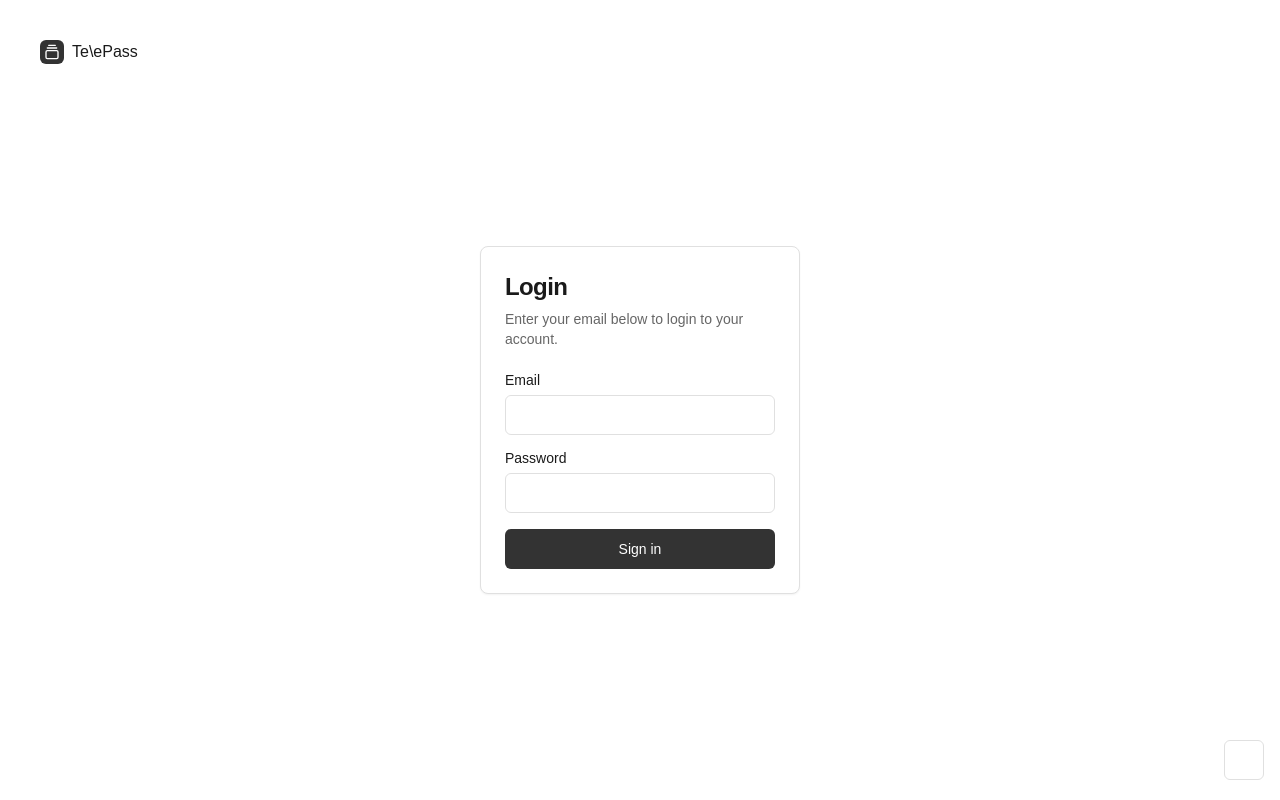
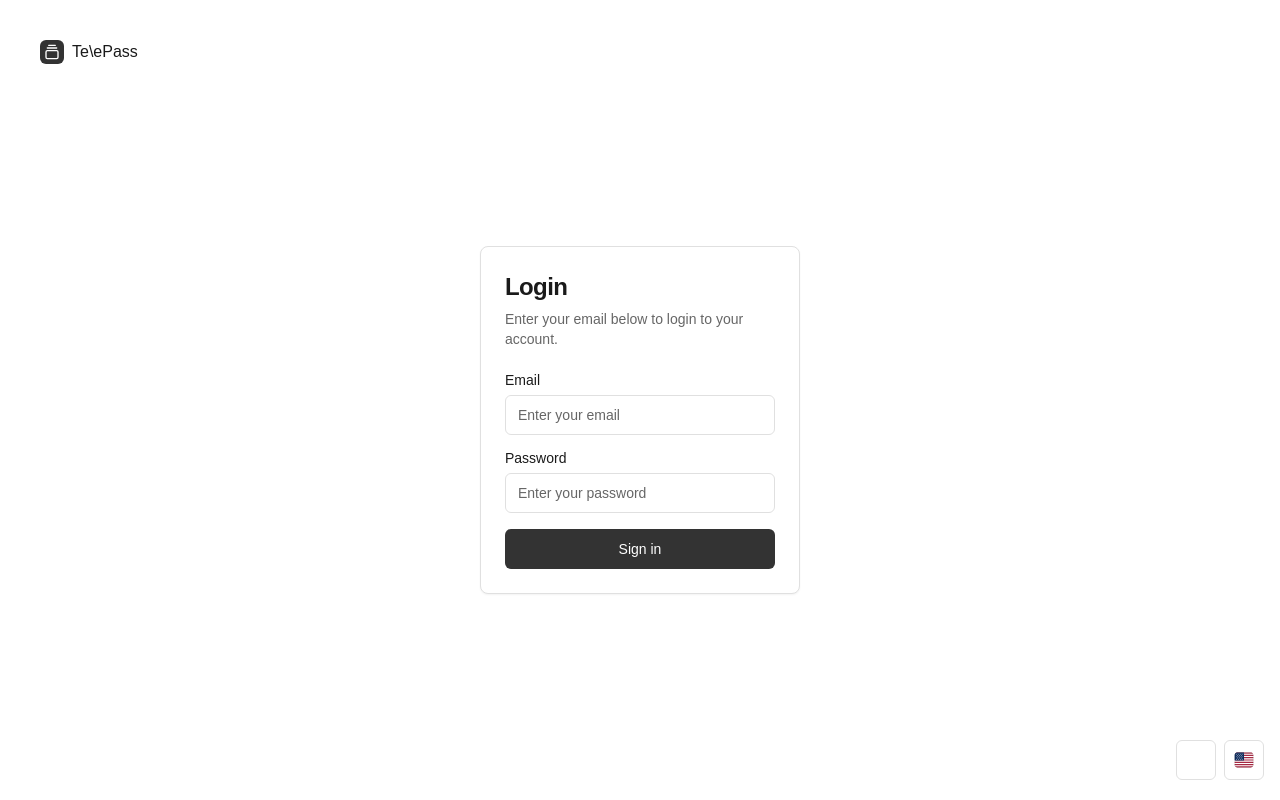
Before and after one commit to DaraXBT/telepass_web, a Next.js app: page / in a window 1280 px wide. Built offline with nearby package versions, Linux system fonts and the light colour scheme.

Commit message:
feat: add multi-language support to login page and components

```diff
--- a/src/app/page.tsx
+++ b/src/app/page.tsx
@@ -4,6 +4,7 @@ import {useEffect, useState} from "react";
 import {GalleryVerticalEnd} from "lucide-react";
 import {LoginForm} from "@/components/login-form";
 import {ThemeToggler} from "@/components/theme-toggler";
+import {LanguageToggler} from "@/components/language-toggler";
 
 export default function LoginPage() {
   const [isClient, setIsClient] = useState(false);
@@ -34,7 +35,10 @@ export default function LoginPage() {
         </div>
       </div>
       <div className="absolute bottom-5 right-4 text-white">
-        <ThemeToggler />
+        <div className="flex items-center gap-2">
+          <ThemeToggler />
+          <LanguageToggler />
+        </div>
       </div>
     </div>
   );
--- a/src/components/login-form.tsx
+++ b/src/components/login-form.tsx
@@ -12,9 +12,11 @@ import {
 } from "@/components/ui/card";
 import {Input} from "@/components/ui/input";
 import {Label} from "@/components/ui/label";
+import {useLanguage} from "@/components/providers/LanguageProvider";
 
 export function LoginForm() {
   const router = useRouter();
+  const {t} = useLanguage();
   const [email, setEmail] = useState("");
   const [password, setPassword] = useState("");
   const [error, setError] = useState("");
@@ -35,7 +37,7 @@ export function LoginForm() {
       const data = await response.json();
 
       if (!response.ok) {
-        throw new Error(data.message || "Login failed");
+        throw new Error(data.message || t("Login failed"));
       }
 
       // Store token (if required)
@@ -51,36 +53,38 @@ export function LoginForm() {
   return (
     <Card className="w-full max-w-sm">
       <CardHeader>
-        <CardTitle className="text-2xl">Login</CardTitle>
+        <CardTitle className="text-2xl">{t("Login")}</CardTitle>
         <CardDescription>
-          Enter your email below to login to your account.
+          {t("Enter your email below to login to your account.")}
         </CardDescription>
       </CardHeader>
       <CardContent>
         <form onSubmit={handleLogin} className="grid gap-4">
           {error && <p className="text-red-500 text-sm">{error}</p>}
           <div className="grid gap-2">
-            <Label htmlFor="email">Email</Label>
+            <Label htmlFor="email">{t("Email")}</Label>
             <Input
               id="email"
               type="email"
               value={email}
               onChange={(e) => setEmail(e.target.value)}
               required
+              placeholder={t("Enter your email")}
             />
           </div>
           <div className="grid gap-2">
-            <Label htmlFor="password">Password</Label>
+            <Label htmlFor="password">{t("Password")}</Label>
             <Input
               id="password"
               type="password"
               value={password}
               onChange={(e) => setPassword(e.target.value)}
               required
+              placeholder={t("Enter your password")}
             />
           </div>
           <Button type="submit" className="w-full">
-            Sign in
+            {t("Sign in")}
           </Button>
         </form>
       </CardContent>
--- a/src/components/nav-menu.tsx
+++ b/src/components/nav-menu.tsx
@@ -42,8 +42,8 @@ export default function MenuNav({props}: {props: string}) {
         </BreadcrumbList>
       </Breadcrumb>
       <div className="ml-auto flex items-center gap-3">
+        <ThemeToggler />
         <LanguageToggler />
-        <ThemeToggler />
       </div>
     </div>
   );
--- a/src/components/providers/LanguageProvider.tsx
+++ b/src/components/providers/LanguageProvider.tsx
@@ -19,6 +19,36 @@ type TranslationsType = {
 
 // Add your translations here
 const translations: TranslationsType = {
+  // Login page translations
+  Login: {
+    en: "Login",
+    km: "ចូលគណនី",
+  },
+  "Enter your email below to login to your account.": {
+    en: "Enter your email below to login to your account.",
+    km: "បញ្ចូលអ៊ីមែលរបស់អ្នកខាងក្រោមដើម្បីចូលទៅកាន់គណនីរបស់អ្នក។",
+  },
+  Password: {
+    en: "Password",
+    km: "ពាក្យសម្ងាត់",
+  },
+  "Sign in": {
+    en: "Sign in",
+    km: "ចូល",
+  },
+  "Login failed": {
+    en: "Login failed",
+    km: "ការចូលគណនីបានបរាជ័យ",
+  },
+  "Enter your email": {
+    en: "Enter your email",
+    km: "បញ្ចូលអ៊ីមែលរបស់អ្នក",
+  },
+  "Enter your password": {
+    en: "Enter your password",
+    km: "បញ្ចូលពាក្យសម្ងាត់របស់អ្នក",
+  },
+
   // Dashboard page
   Dashboard: {
     en: "Dashboard",
```
